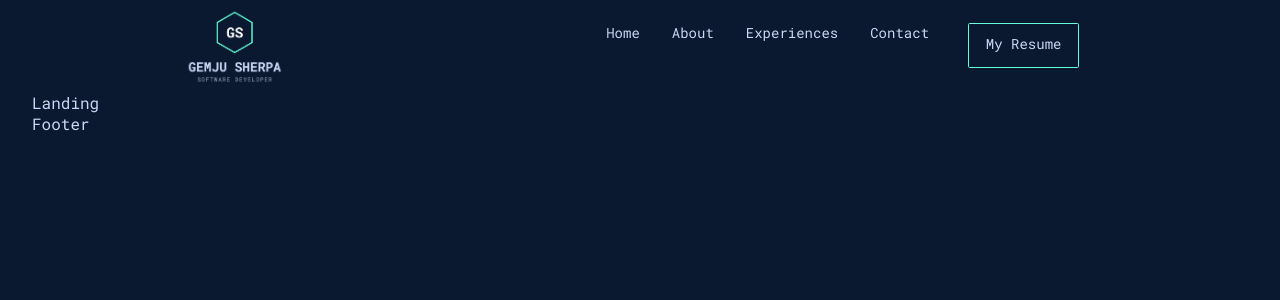
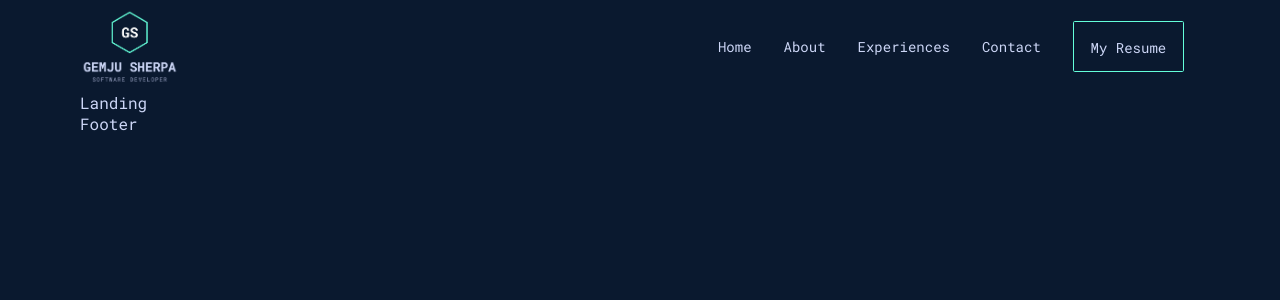
Before and after one commit to GemjuSherpa/my-portfolio, a React (Create React App) app: page / in a window 1280 px wide. Shown: the top 300 px of the page. Built offline with nearby package versions, Linux system fonts and the light colour scheme.

Commit message:
Navbar with React useState

```diff
--- a/src/App.scss
+++ b/src/App.scss
@@ -4,13 +4,13 @@
     margin: 0;
     padding: 0;
     box-sizing: border-box;
-    font-family: $roboto-mono;
-    font-weight: 200;
-    color: $primary-font-color;
 }
 
 body {
     background: $primary;
+    font-family: $roboto-mono;
+    font-weight: 200;
+    color: $primary-font-color;
 }
 
 a {
@@ -22,5 +22,8 @@ li {
 }
 
 .App {
-    margin: 0 2rem;
+    max-width: 90%;
+    margin-right: auto;
+    margin-left: auto;
+    padding: 1rem;
 }
--- a/src/components/header/Navbar.js
+++ b/src/components/header/Navbar.js
@@ -1,27 +1,47 @@
 import React from 'react'
+import { useState } from 'react';
 import { Link } from 'react-router-dom';
 import logo from "../../images/logo1.png";
 
 import "./Navbar.scss";
 
 const Navbar = () => {
+  const [ isExpanded, setIsExpanded ] = useState(false);
+
   return (
-    <nav className="header">
-      {/* Logo */}
-      <div className="logo">
-        <Link to="/">
+    <nav className="navigation">
+      <Link to="/" className="brand-name">
         <img src={logo} alt="logo" />
       </Link>
-      </div>
 
-      {/* nav links */}
-      <ul className="nav-items">
-        {/* For toggle */}
-        <input type="checkbox" id="checkbox_toggle" />
-        <label for="checkbox_toggle" className="hamburger">&#9776;</label>
-        <div className="nav-list">
+      <button
+        className="hamburger"
+        onClick={()=> {
+          setIsExpanded(!isExpanded);
+        }}
+      >
+        {/* icon from heroicons.com */}
+        <svg
+          xmlns="http://www.w3.org/2000/svg"
+          className="h-5 w-5"
+          viewBox="0 0 20 20"
+          fill="#ccd6f6"
+        >
+          <path
+            fillRule="evenodd"
+            d="M3 5a1 1 0 011-1h12a1 1 0 110 2H4a1 1 0 01-1-1zM3 10a1 1 0 011-1h12a1 1 0 110 2H4a1 1 0 01-1-1zM9 15a1 1 0 011-1h6a1 1 0 110 2h-6a1 1 0 01-1-1z"
+            clipRule="evenodd"
+          />
+        </svg>
+      </button>
+
+      <div
+        className={
+          isExpanded ? "navigation-menu expanded" : "navigation-menu"
+        }>
+        <ul>
           <Link to="/">
-            <li className="active">Home</li>
+             <li>Home</li>
            </Link>
            <Link to="/about">
              <li>About</li>
@@ -32,36 +52,13 @@ const Navbar = () => {
            <Link to="/contact">
              <li>Contact</li>
            </Link>
-
           {/* resume button */}
           <li>
-            <a href="#" className="btn">My Resume</a>
+            <a href="https://www.linkedin.com/in/gemjusherpa/" target="_blank" rel="noreferrer" className="btn">My Resume</a>
           </li>
-
+        </ul>
       </div>
-
-
-      </ul>
     </nav>
-
-    // <nav class="navbar">
-    //   {/* <!-- LOGO --> */}
-    //   <div class="logo">MUO</div>
-    //   {/* <!-- NAVIGATION MENU --> */}
-    //   <ul class="nav-links">
-    //     {/* <!-- USING CHECKBOX HACK --> */}
-    //     <input type="checkbox" id="checkbox_toggle" />
-    //     <label for="checkbox_toggle" class="hamburger">&#9776;</label>
-    //     {/* <!-- NAVIGATION MENUS --> */}
-    //     <div class="menu">
-    //       <li><a href="/">Home</a></li>
-    //       <li><a href="/">About</a></li>
-    //       <li><a href="/">Pricing</a></li>
-    //       <li><a href="/">Contact</a></li>
-    //     </div>
-    //   </ul>
-    // </nav>
-
   )
 }
 
--- a/src/components/header/Navbar.scss
+++ b/src/components/header/Navbar.scss
@@ -1,109 +1,107 @@
 @import "../../utilities/common.scss";
 @import "../../utilities/helper.scss";
+@import "../../utilities/mixins.scss";
 
-.header {
+.navigation {
+    height: 60px;
+    width: 100%;
     display: flex;
-    justify-content: space-around;
     align-items: center;
-    top: 0;
-}
+    position: relative;
+    padding: 0.5rem 0rem;
+    margin-bottom: 1rem;
 
-.logo {
+    .brand-name {
         margin-top: .5rem;
-
-    img{
+        img {
             width: 100px;
             height: 100%;
         }
     }
 
-.nav-list {
+    .navigation-menu {
+        margin-left: auto;
+
+        ul {
             display: flex;
+            padding: 0;
             font-size: 14px;
 
             li {
-        margin: 0rem 1rem 0 1rem;
+                list-style-type: none;
+                margin: 0 1rem;
                 color: $primary-font-color;
-        text-align: center;
 
                 &:hover,
                 &:focus {
                     color: $secondary;
                 }
             }
+
+            a {
+                padding-top: 1rem;
+            }
+        }
     }
 
-/*RESPONSIVE NAVBAR MENU STARTS*/
-input[type=checkbox] {
+    .hamburger {
+        // removes default border on button element
+        border: 0;
+        height: 40px;
+        width: 40px;
+        padding: 0.5rem;
+        border-radius: 50%;
+        background-color: $primary;
+        cursor: pointer;
+        transition: background-color 0.2s ease-in-out;
+        // positions the icon to the right and center aligns it vertically
+        position: absolute;
+        top: 50%;
+        right: 25px;
+        transform: translateY(-50%);
         display: none;
     }
 
-/*HAMBURGER MENU*/
-.hamburger {
-    display: none;
-    font-size: 32px;
-    user-select: none;
+    .hamburger:hover {
+        background-color: rgba($color: $secondary, $alpha: 0.6);
     }
 
-/* APPLYING MEDIA QUERIES */
-@media (max-width: 768px) {
-    .logo {
-        margin-top: 1rem;
-
+    @include devices (mobile){
+        .brand-name {
+            margin: 1rem 0;
             img {
                 width: 75px;
                 height: 100%;
             }
         }
-
-    .nav-list {
-        display: none;
-        position: absolute;
-        background-color: rgba($color: $primary, $alpha: 0.8);
-        right: 0;
-        left: 0;
-        text-align: center;
-        margin: 2rem 0;
-
-        li {
-            padding: 0.5rem;
-        }
-
-        li:hover {
-            display: inline-block;
-            color: $secondary;
-            transition: 0.3s ease;
-        }
-
-    }
-
-    input[type=checkbox]:checked~.nav-list {
+        .hamburger {
             display: block;
         }
 
-    .hamburger {
+        .navigation-menu {
+            ul {
+                display: none;
+                position: absolute;
+                top: 60px;
+                left: 0;
+                flex-direction: column;
+                width: 100%;
+                height: calc(100vh - 77px);
+                background-color: rgba($color: $primary, $alpha: 0.8);
+                border-top: 1px solid black;
+
+                li {
+                    text-align: center;
+                    padding: 0.5rem;
+                }
+            }
+
+            &.expanded {
+                ul {
                     display: block;
                 }
             }
 
-// .nav-items {
-//     display: flex;
-//     justify-content: space-between;
-
-//     ul{
-//         display: flex;
-//         justify-content: space-between;
-//         align-items: center;
-
-//         li{
-//             list-style: none;
-//             margin: 0rem 1rem 0 1rem;
-//             color: $primary-font-color;
-
-//             &:hover,
-//             &:focus {
-//                 color: $secondary;
-//             }
-//         }
-//     }
-// }
+        }
+    }
+}
--- a/src/utilities/helper.scss
+++ b/src/utilities/helper.scss
@@ -3,7 +3,7 @@
  .btn {
      display: inline-block;
      padding: 0.7em 1.2em 1em 1.2em;
-     margin-left: .5em;
+    //  margin-left: .5em;
      border: 0.1em solid $secondary;
      border-radius: 0.12em;
      box-sizing: border-box;
--- /dev/null
+++ b/src/utilities/mixins.scss
@@ -0,0 +1,33 @@
+// screen sizes and breakpoints
+
+@mixin devices($size) {
+    @if $size == mobile {
+        @media (max-width: 599px) {
+            @content;
+        }
+    }
+
+    @else if $size == tablet-portrait-up {
+        @media (min-width: 600px) {
+            @content;
+        }
+    }
+
+    @else if $size == tablet-landscape-up {
+        @media (min-width: 900px) {
+            @content;
+        }
+    }
+
+    @else if $size == desktop-up {
+        @media (min-width: 1200px) {
+            @content;
+        }
+    }
+
+    @else if $size == big-desktop-up {
+        @media (min-width: 1800px) {
+            @content;
+        }
+    }
+}
```
Lines whose indentation alone changed are shown as unchanged.
